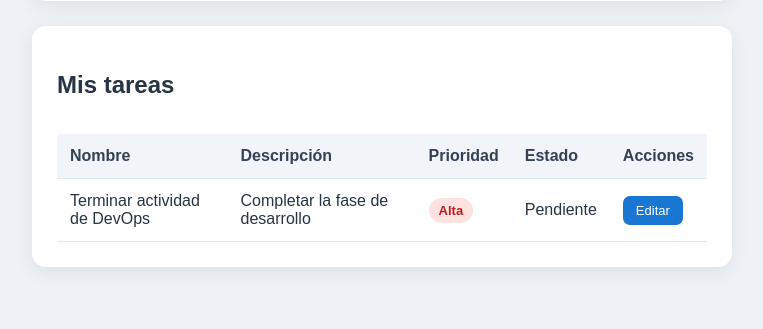
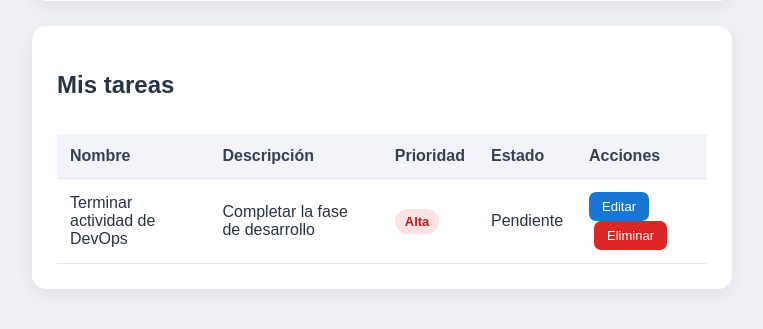
Before and after one commit to Jaz-cc/TaskManagerDevOps, a Flask app: page / in a window 1280 px wide. Shown: the part 656-985 px from the top of the page, without its empty margins (258-1021 px from the left). Before the commit the page ends 923 px from the top, so only its background shows below. Run offline with Flask 3, Linux system fonts and the light colour scheme; data comes from the database, SQL or seed files in the repository.

Commit message:
Implementar eliminación de tareas

```diff
--- a/app.py
+++ b/app.py
@@ -110,3 +110,27 @@ def editar(id):
 
     conexion.close()
     return render_template("editar.html", tarea=tarea)
+
+
+@app.route("/eliminar/<int:id>", methods=["POST"])
+def eliminar(id):
+    conexion = conectar_bd()
+
+    tarea = conexion.execute(
+        "SELECT id FROM tareas WHERE id = ?", (id,)
+    ).fetchone()
+
+    if tarea is None:
+        conexion.close()
+        flash("La tarea no existe o ya fue eliminada.")
+        return redirect(url_for("inicio"))
+
+    conexion.execute(
+        "DELETE FROM tareas WHERE id = ?", (id,)
+    )
+
+    conexion.commit()
+    conexion.close()
+
+    flash("¡Tarea eliminada correctamente!")
+    return redirect(url_for("inicio"))
--- a/static/css/style.css
+++ b/static/css/style.css
@@ -161,3 +161,25 @@ th {
     color: #1976d2;
     text-decoration: none;
 }
+
+
+.form-eliminar {
+    display: inline-block;
+    margin-left: 5px;
+}
+
+.btn-eliminar {
+    width: auto;
+    padding: 7px 13px;
+    margin: 0;
+    background: #dc2626;
+    color: white;
+    border: none;
+    border-radius: 7px;
+    font-size: 13px;
+    cursor: pointer;
+}
+
+.btn-eliminar:hover {
+    background: #b91c1c;
+}
--- a/templates/index.html
+++ b/templates/index.html
@@ -5,20 +5,25 @@
     <meta charset="UTF-8">
     <meta name="viewport" content="width=device-width, initial-scale=1.0">
     <title>TaskManager</title>
+
     <link rel="stylesheet" href="{{ url_for('static', filename='css/style.css') }}">
 </head>
+
 <body>
 
     <main class="container">
+
         <h1>TaskManager</h1>
         <p>Organiza y administra tus actividades.</p>
 
+        <!-- Mensajes de Flask -->
         {% with mensajes = get_flashed_messages() %}
             {% for mensaje in mensajes %}
                 <div class="mensaje">{{ mensaje }}</div>
             {% endfor %}
         {% endwith %}
 
+        <!-- Formulario para registrar tareas -->
         <section class="formulario">
             <h2>Registrar nueva tarea</h2>
 
@@ -53,12 +58,17 @@
             </form>
         </section>
 
+        <!-- Lista de tareas -->
         <section class="lista-tareas">
+
             <h2>Mis tareas</h2>
 
             {% if tareas %}
+
                 <div class="tabla-contenedor">
+
                     <table>
+
                         <thead>
                             <tr>
                                 <th>Nombre</th>
@@ -70,28 +80,71 @@
                         </thead>
 
                         <tbody>
+
                             {% for tarea in tareas %}
+
                             <tr>
+
                                 <td>{{ tarea.nombre }}</td>
-                        <td>{{ tarea.descripcion or 'Sin descripción' }}</td>
+
+                                <td>
+                                    {{ tarea.descripcion or 'Sin descripción' }}
+                                </td>
+
                                 <td>
                                     <span class="prioridad {{ tarea.prioridad|lower }}">
                                         {{ tarea.prioridad }}
                                     </span>
                                 </td>
+
                                 <td>{{ tarea.estado }}</td>
-                        <td> <a class="btn-editar" href="{{ url_for('editar', id=tarea.id) }}">
+
+                                <!-- Acciones -->
+                                <td class="acciones">
+
+                                    <a
+                                        class="btn-editar"
+                                        href="{{ url_for('editar', id=tarea.id) }}"
+                                    >
                                         Editar
                                     </a>
+
+                                    <form
+                                        action="{{ url_for('eliminar', id=tarea.id) }}"
+                                        method="POST"
+                                        class="form-eliminar"
+                                        onsubmit="return confirm('¿Estás seguro de que deseas eliminar esta tarea?');"
+                                    >
+
+                                        <button
+                                            type="submit"
+                                            class="btn-eliminar"
+                                        >
+                                            Eliminar
+                                        </button>
+
+                                    </form>
+
                                 </td>
+
                             </tr>
+
                             {% endfor %}
+
                         </tbody>
+
                     </table>
+
                 </div>
+
             {% else %}
-        <p class="sin-tareas">Todavía no tienes tareas registradas.</p>
+
+                <p class="sin-tareas">
+                    Todavía no tienes tareas registradas.
+                </p>
+
             {% endif %}
+
         </section>
 
     </main>
```
Lines whose indentation alone changed are shown as unchanged.
